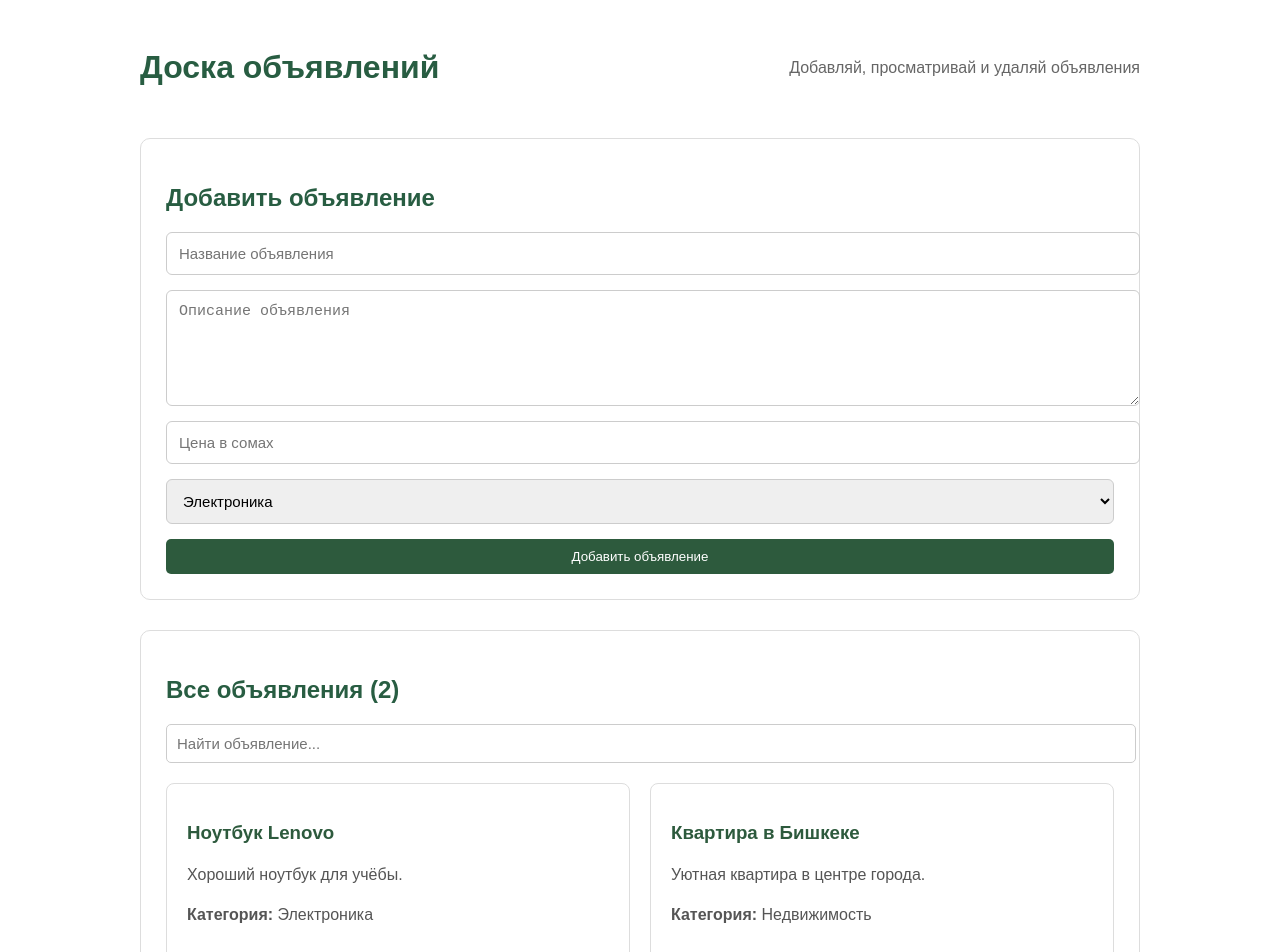
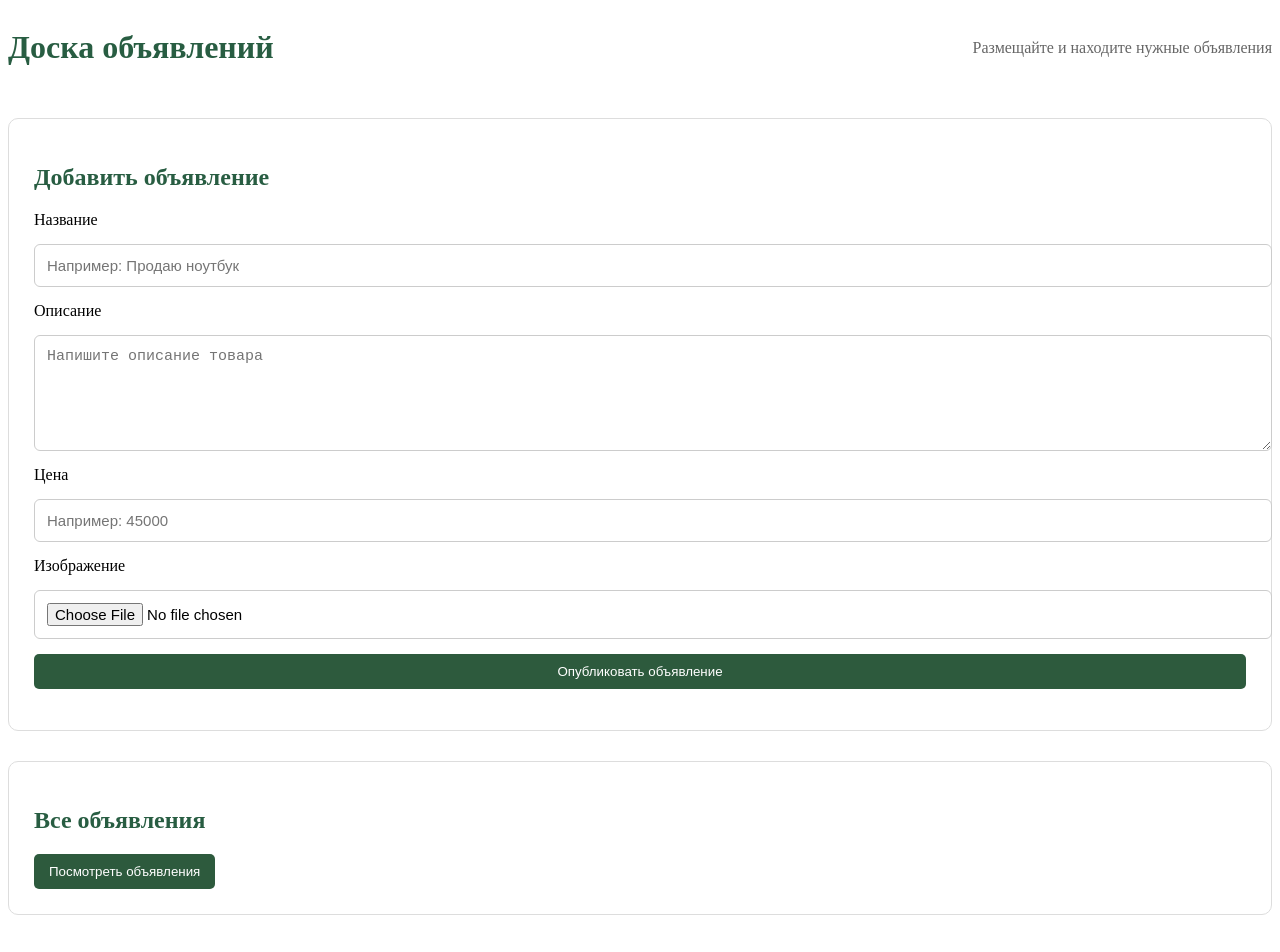
Before and after one commit to galbaevaeliza36-cmyk/bulletin-board, a React (Vite) app: page / in a window 1280 px wide. Shown: the top 952 px of the page. Built offline with nearby package versions, Linux system fonts and the light colour scheme.

Commit message:
Fix ad deletion and app errors

```diff
--- a/src/App.tsx
+++ b/src/App.tsx
@@ -1,170 +1,233 @@
-import { useState } from 'react';
+
+import { useState, type FormEvent } from 'react';
 import './App.css';
 
+const API_URL = 'https://inai-col1.fishrungames.com/ads';
+const API_ORIGIN = 'https://inai-col1.fishrungames.com';
+
 type Ad = {
-  id: number;
+  id?: number | string;
   title: string;
   description: string;
-  price: number;
-  category: string;
+  price: number | string;
+  image_url?: string;
 };
 
 function App() {
-  const [ads, setAds] = useState<Ad[]>(() => {
-    const savedAds = localStorage.getItem('ads');
+  const [ads, setAds] = useState<Ad[]>([]);
+  const [showAds, setShowAds] = useState(false);
+  const [message, setMessage] = useState('');
+  const [loading, setLoading] = useState(false);
 
-    if (savedAds) {
-      return JSON.parse(savedAds) as Ad[];
+  // Загрузка объявлений
+  async function loadAds() {
+    setShowAds(true);
+    setLoading(true);
+    setMessage('');
+
+    try {
+      const response = await fetch(API_URL);
+
+      if (!response.ok) {
+        throw new Error(`Ошибка сервера: ${response.status}`);
       }
 
-    return [
-      {
-        id: 1,
-        title: 'Ноутбук Lenovo',
-        description: 'Хороший ноутбук для учёбы.',
-        price: 35000,
-        category: 'Электроника',
-      },
-      {
-        id: 2,
-        title: 'Квартира в Бишкеке',
-        description: 'Уютная квартира в центре города.',
-        price: 45000,
-        category: 'Недвижимость',
-      },
-    ];
+      const data = await response.json();
+
+      const items: Ad[] = Array.isArray(data) ? data : data.items;
+
+      if (!Array.isArray(items)) {
+        throw new Error('Неверный формат данных');
+      }
+
+      setAds(items);
+    } catch (error) {
+      console.error('Ошибка загрузки:', error);
+      setMessage('Не удалось загрузить объявления.');
+      setAds([]);
+    } finally {
+      setLoading(false);
+    }
+  }
+
+  // Добавление объявления
+  async function handleSubmit(event: FormEvent<HTMLFormElement>) {
+    event.preventDefault();
+
+    const form = event.currentTarget;
+    const formData = new FormData(form);
+
+    setMessage('Публикация объявления...');
+
+    try {
+      const response = await fetch(API_URL, {
+        method: 'POST',
+        body: formData,
       });
 
-  const [title, setTitle] = useState('');
-  const [description, setDescription] = useState('');
-  const [price, setPrice] = useState('');
-  const [category, setCategory] = useState('Электроника');
-  const [search, setSearch] = useState('');
-
-  function saveAds(newAds: Ad[]) {
-    setAds(newAds);
-    localStorage.setItem('ads', JSON.stringify(newAds));
+      if (!response.ok) {
+        throw new Error(`Ошибка сервера: ${response.status}`);
       }
 
-  function addAd(event: React.FormEvent<HTMLFormElement>) {
-    event.preventDefault();
+      setMessage('Объявление успешно опубликовано!');
+      form.reset();
 
-    const newAd: Ad = {
-      id: Date.now(),
-      title: title,
-      description: description,
-      price: Number(price),
-      category: category,
-    };
-
-    saveAds([...ads, newAd]);
-
-    setTitle('');
-    setDescription('');
-    setPrice('');
-    setCategory('Электроника');
+      await loadAds();
+    } catch (error) {
+      console.error('Ошибка публикации:', error);
+      setMessage('Не удалось опубликовать объявление.');
+    }
   }
 
-  function deleteAd(id: number) {
-    const newAds = ads.filter((ad) => ad.id !== id);
-    saveAds(newAds);
+  // Удаление объявления сразу после нажатия
+  async function deleteAd(id: number | string) {
+    // Сохраняем текущий список на случай ошибки
+    const previousAds = ads;
+
+    // Сразу убираем объявление со страницы
+    setAds((currentAds) =>
+      currentAds.filter((ad) => String(ad.id) !== String(id))
+    );
+
+    setMessage('');
+
+    try {
+      const response = await fetch(
+        `${API_URL}/${encodeURIComponent(String(id))}`,
+        {
+          method: 'DELETE',
+        }
+      );
+
+      if (!response.ok) {
+        throw new Error(`Ошибка сервера: ${response.status}`);
       }
 
-  const filteredAds = ads.filter((ad) =>
-    ad.title.toLowerCase().includes(search.toLowerCase())
+      setMessage('Объявление удалено!');
+    } catch (error) {
+      console.error('Ошибка удаления:', error);
+
+      // Возвращаем объявление, если сервер не удалил его
+      setAds(previousAds);
+      setMessage(
+        'Не удалось удалить объявление на сервере. Попробуй ещё раз.'
       );
+    }
+  }
 
   return (
-    <div className="container">
+    <>
       <header>
         <h1> Доска объявлений</h1>
-        <p>Добавляй, просматривай и удаляй объявления</p>
+        <p>Размещайте и находите нужные объявления</p>
       </header>
 
+      <main>
         <section className="form-section">
           <h2>Добавить объявление</h2>
 
-        <form onSubmit={addAd}>
+          <form id="adForm" onSubmit={handleSubmit}>
+            <label htmlFor="title">Название</label>
             <input
               type="text"
-            placeholder="Название объявления"
-            value={title}
-            onChange={(event) => setTitle(event.target.value)}
+              id="title"
+              name="title"
+              placeholder="Например: Продаю ноутбук"
               required
             />
 
+            <label htmlFor="description">Описание</label>
             <textarea
-            placeholder="Описание объявления"
-            value={description}
-            onChange={(event) => setDescription(event.target.value)}
+              id="description"
+              name="description"
+              placeholder="Напишите описание товара"
               required
             />
 
+            <label htmlFor="price">Цена</label>
             <input
               type="number"
-            placeholder="Цена в сомах"
-            value={price}
-            onChange={(event) => setPrice(event.target.value)}
-            min="1"
+              id="price"
+              name="price"
+              placeholder="Например: 45000"
+              min="0"
+              step="0.01"
               required
             />
 
-          <select
-            value={category}
-            onChange={(event) => setCategory(event.target.value)}
-          >
-            <option>Электроника</option>
-            <option>Недвижимость</option>
-            <option>Работа</option>
-            <option>Одежда</option>
-            <option>Другое</option>
-          </select>
+            <label htmlFor="image">Изображение</label>
+            <input
+              type="file"
+              id="image"
+              name="image"
+              accept="image/*"
+            />
 
-          <button type="submit">Добавить объявление</button>
+            <button type="submit">Опубликовать объявление</button>
           </form>
+
+          <p id="message" role="status">
+            {message}
+          </p>
         </section>
 
         <section className="ads-section">
-        <h2>Все объявления ({filteredAds.length})</h2>
+          <div className="ads-header">
+            <h2>Все объявления</h2>
 
-        <input
-          className="search"
-          type="text"
-          placeholder="Найти объявление..."
-          value={search}
-          onChange={(event) => setSearch(event.target.value)}
+            <button
+              className="show-ads-button"
+              type="button"
+              onClick={loadAds}
+            >
+              {showAds ? 'Обновить объявления' : 'Посмотреть объявления'}
+            </button>
+          </div>
+
+          {showAds && (
+            <div id="adsList">
+              {loading ? (
+                <p>Загрузка объявлений...</p>
+              ) : ads.length === 0 ? (
+                <p>Объявлений пока нет.</p>
+              ) : (
+                ads.map((ad, index) => (
+                  <article className="ad-card" key={ad.id ?? index}>
+                    {ad.image_url && (
+                      <img
+                        src={
+                          ad.image_url.startsWith('http')
+                            ? ad.image_url
+                            : `${API_ORIGIN}${ad.image_url}`
+                        }
+                        alt={ad.title}
                       />
+                    )}
 
-        <div className="ads-list">
-          {filteredAds.map((ad) => (
-            <article className="ad-card" key={ad.id}>
                     <h3>{ad.title}</h3>
-
                     <p>{ad.description}</p>
 
-              <p>
-                <strong>Категория:</strong> {ad.category}
-              </p>
+                    <div className="price">
+                      {Number(ad.price).toLocaleString('ru-RU')} сом
+                    </div>
 
-              <p className="price">
-                {ad.price.toLocaleString('ru-RU')} сом
-              </p>
-
+                    {ad.id !== undefined && (
                       <button
+                        type="button"
                         className="delete-button"
-                onClick={() => deleteAd(ad.id)}
+                        onClick={() => deleteAd(ad.id!)}
                       >
                          Удалить
                       </button>
+                    )}
                   </article>
-          ))}
-
-          {filteredAds.length === 0 && (
-            <p>Объявлений пока нет.</p>
+                ))
               )}
             </div>
+          )}
         </section>
-    </div>
+      </main>
+    </>
   );
 }
 
```
Lines whose indentation alone changed are shown as unchanged.
